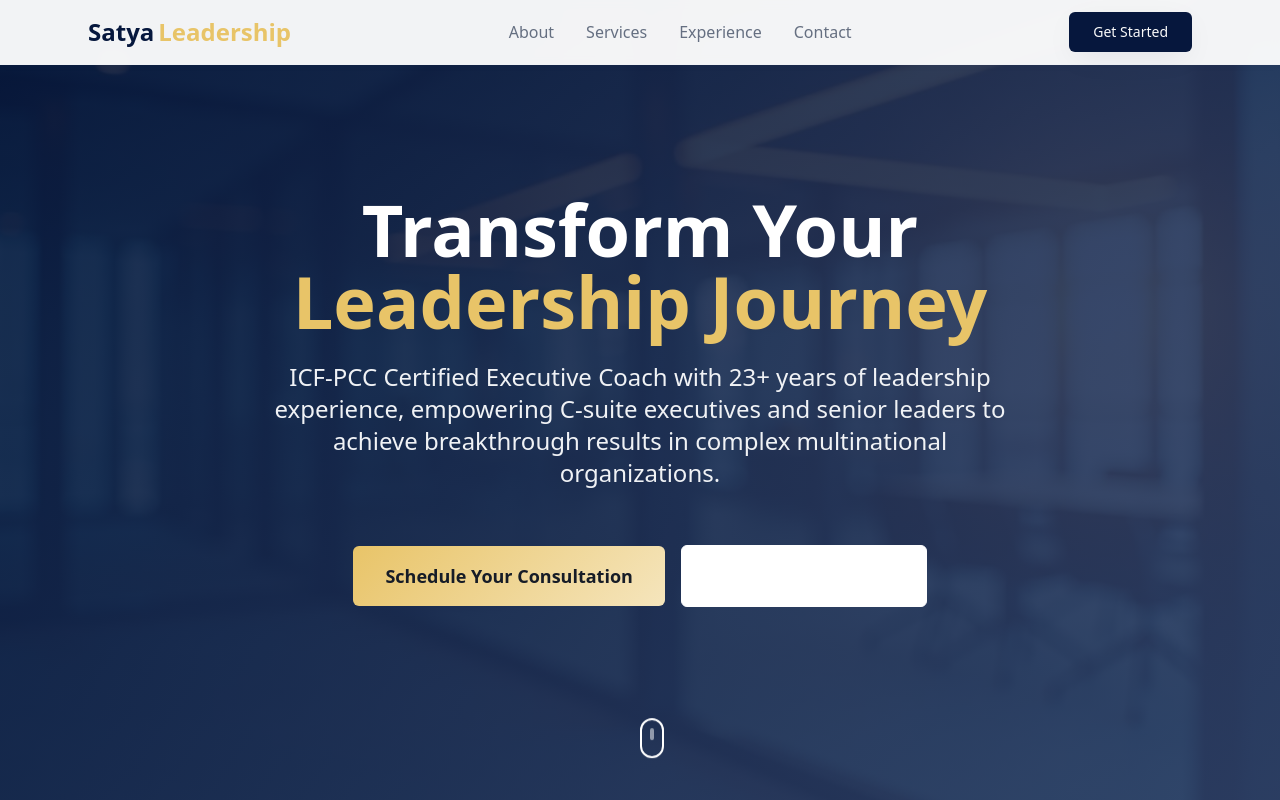
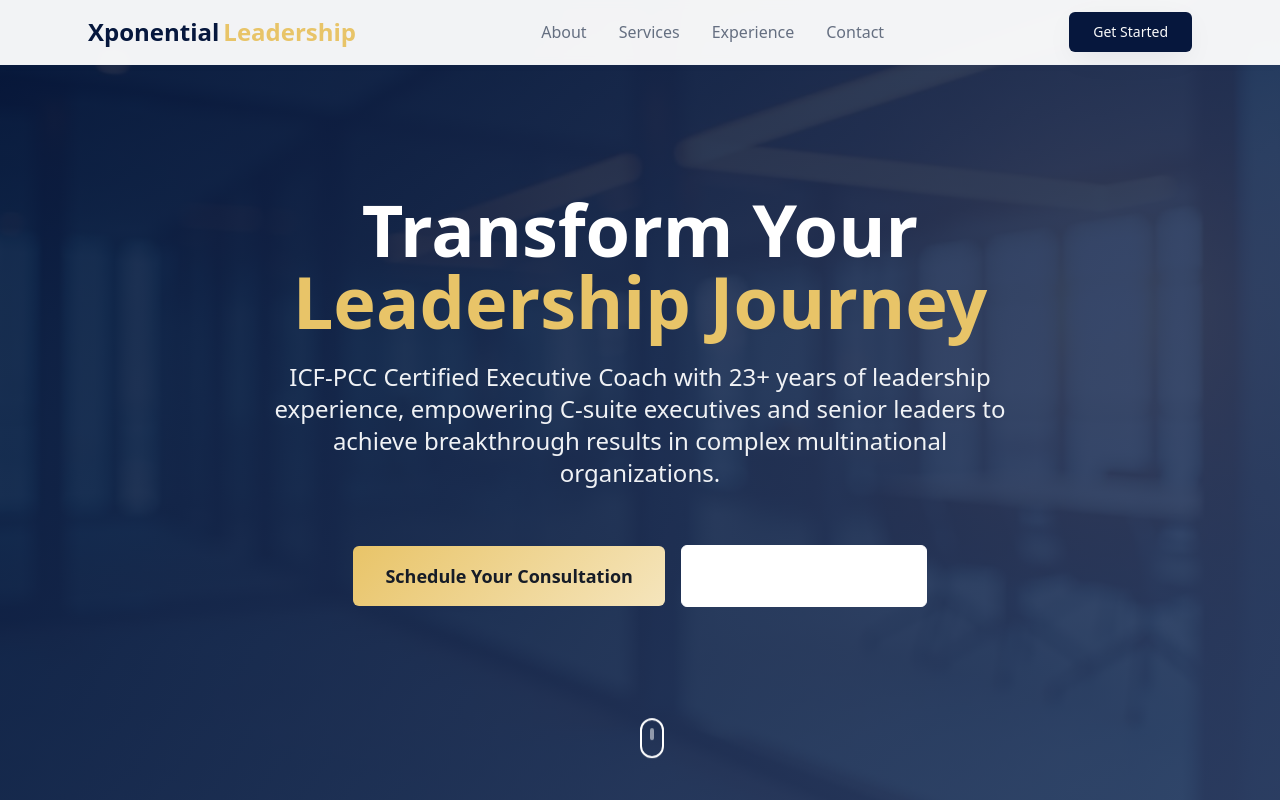
Before and after one commit to RaagTosh2007/lovable-xponentiallead-0e72bd36, a React (Vite) app: page / in a window 1280 px wide. Shown: the top 800 px of the page. Built offline with nearby package versions, Linux system fonts and the light colour scheme.

Commit message:
Update website name
Update the website name to "Xponential Leadership".

```diff
--- a/src/components/Header.tsx
+++ b/src/components/Header.tsx
@@ -26,7 +26,7 @@ const Header = () => {
         <div className="flex items-center justify-between h-16">
           {/* Logo */}
           <div className="font-bold text-2xl text-navy-deep">
-            Satya
+            Xponential
             <span className="text-gold-rich ml-1">Leadership</span>
           </div>
 
```
